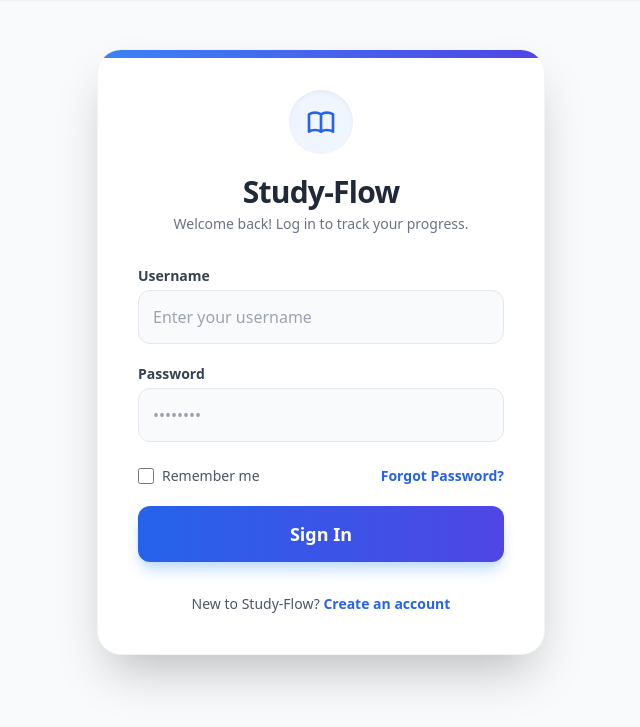
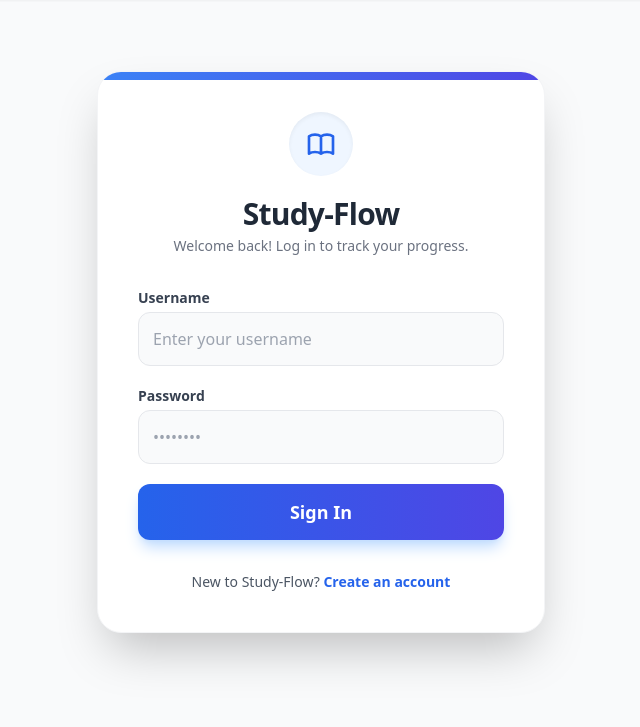
Before and after one commit to devananda-16/Study_Flow, a Flask app: page /login in a window 1280 px wide. Shown: the part 73-800 px from the top of the page, without its empty margins (319-959 px from the left). Run offline with Flask 3, Linux system fonts and the light colour scheme; some libraries are stand-ins or nearby versions.

Commit message:
Remove old screenshots and update login.html

```diff
--- a/templates/login.html
+++ b/templates/login.html
@@ -29,13 +29,7 @@
                     class="w-full border border-gray-200 p-3.5 rounded-xl bg-gray-50 text-gray-800 outline-none transition-all duration-200 focus:bg-white focus:ring-2 focus:ring-blue-500 focus:border-blue-500 placeholder-gray-400">
             </div>
 
-            <div class="flex items-center justify-between pt-1">
-                <label class="flex items-center text-sm text-gray-600 cursor-pointer hover:text-gray-800 transition-colors">
-                    <input type="checkbox" name="remember" class="mr-2 w-4 h-4 rounded border-gray-300 text-blue-600 focus:ring-blue-500">
-                    Remember me
-                </label>
-                <a href="#" class="text-sm font-semibold text-blue-600 hover:text-indigo-700 transition-colors">Forgot Password?</a>
-            </div>
+
 
             <button type="submit"
                 class="w-full bg-gradient-to-r from-blue-600 to-indigo-600 text-white py-3.5 rounded-xl font-bold text-lg hover:from-blue-700 hover:to-indigo-700 transition-all duration-200 shadow-lg shadow-blue-200 transform hover:-translate-y-0.5">
@@ -45,7 +39,7 @@
 
         <p class="mt-8 text-sm text-gray-600 font-medium">
             New to Study-Flow?
-            <a href="#" class="text-blue-600 font-bold hover:underline hover:text-indigo-700 transition-colors">Create an account</a>
+            <a href="/register" class="text-blue-600 font-bold hover:underline hover:text-indigo-700 transition-colors">Create an account</a>
         </p>
     </div>
 </div>
```
Also changed, not shown: README.md, Screenshot 2026-02-28 151635.png (deleted), Screenshot 2026-02-28 151708.png (deleted), Screenshot 2026-02-28 151719.png (deleted).
